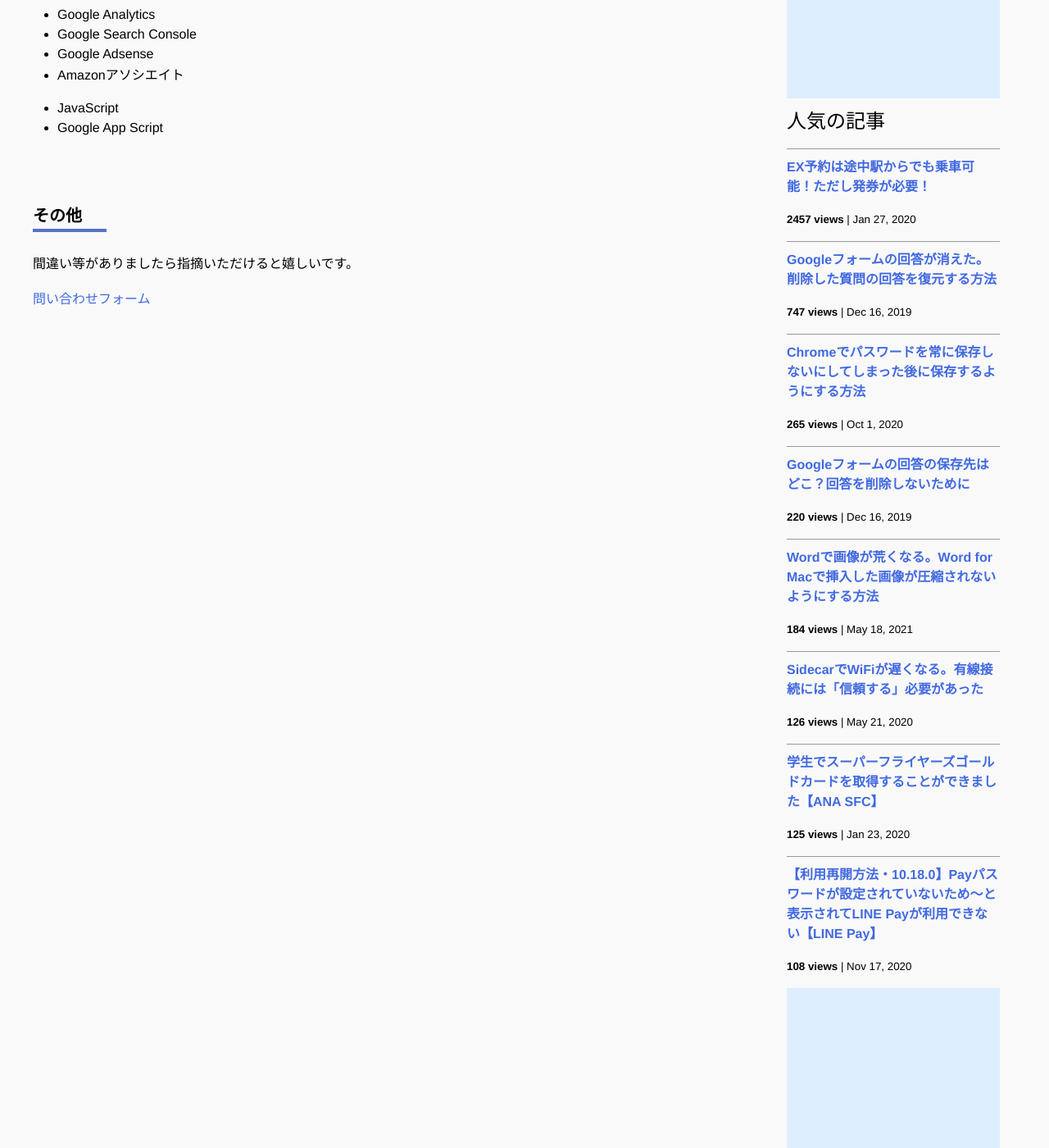
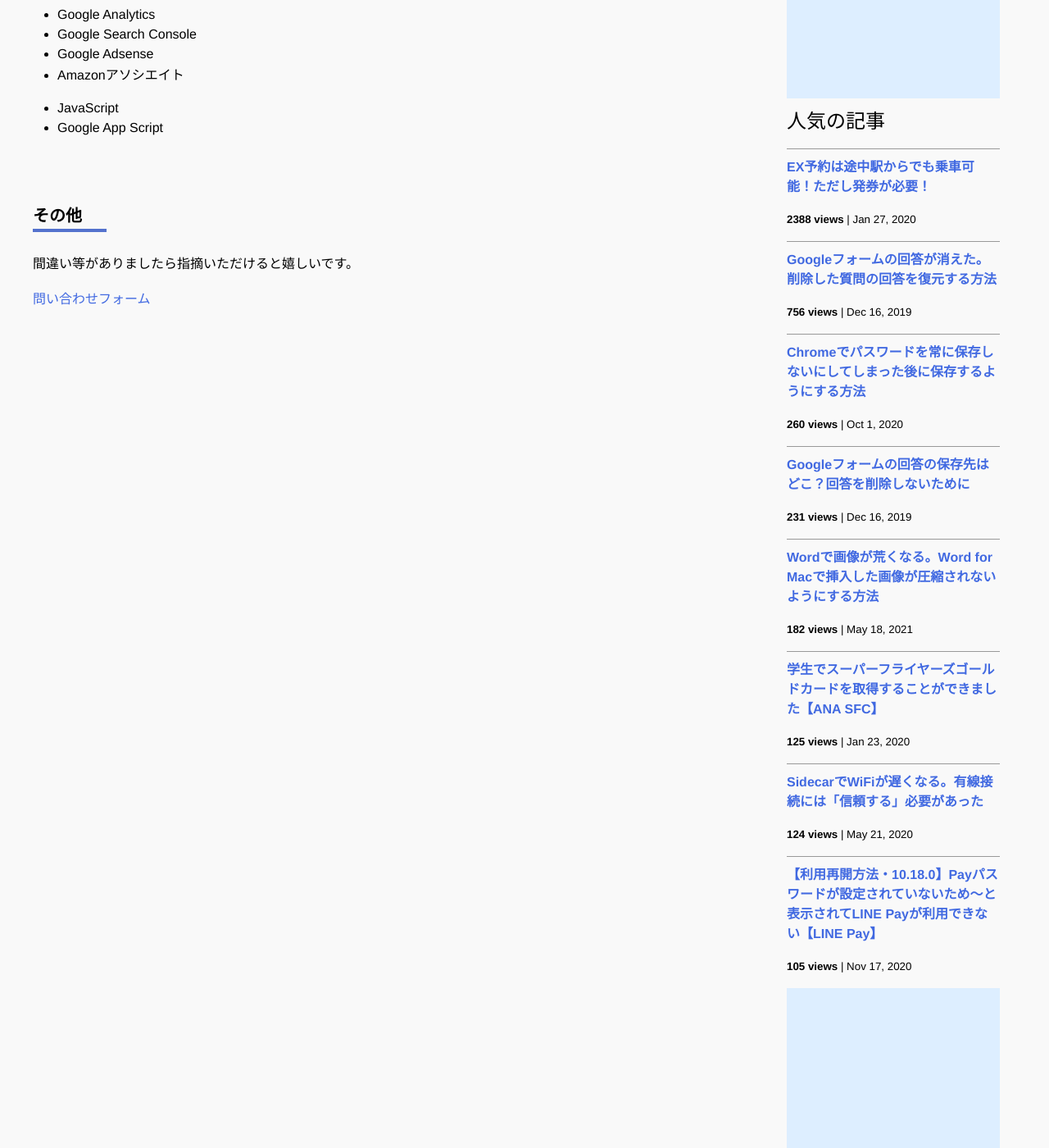
Before and after one commit to iwanaminami/shoyaiwaname, a Jekyll site: the page built from about.markdown, in a window 1280 px wide and 1400 px high, scrolled down 693 px. Shown: the whole window at 82% size. Built offline with Jekyll 4.4.1, drawn with Linux system fonts in a browser that asks for light colours; nearby versions of some CDN libraries; comment, search, counter and statistics services are not loaded.

Commit message:
a new commit message

```diff
--- a/_data/popularposts.yml
+++ b/_data/popularposts.yml
@@ -1,17 +1,17 @@
 side:
-  - view: 2457
+  - view: 2388
     url: /2020/01/27/ex-rideontheway.html
-  - view: 747
+  - view: 756
     url: /2019/12/16/restore-googleform.html
-  - view: 265
+  - view: 260
     url: /2020/10/01/googlepassword.html
-  - view: 220
+  - view: 231
     url: /2019/12/16/googleform-answers.html
-  - view: 184
+  - view: 182
     url: /2021/05/18/image-compression-word.html
-  - view: 126
-    url: /2020/05/21/sidecar-via-cable.html
   - view: 125
     url: /2020/01/23/sfcgold.html
-  - view: 108
+  - view: 124
+    url: /2020/05/21/sidecar-via-cable.html
+  - view: 105
     url: /2020/11/17/linepay.html
```
